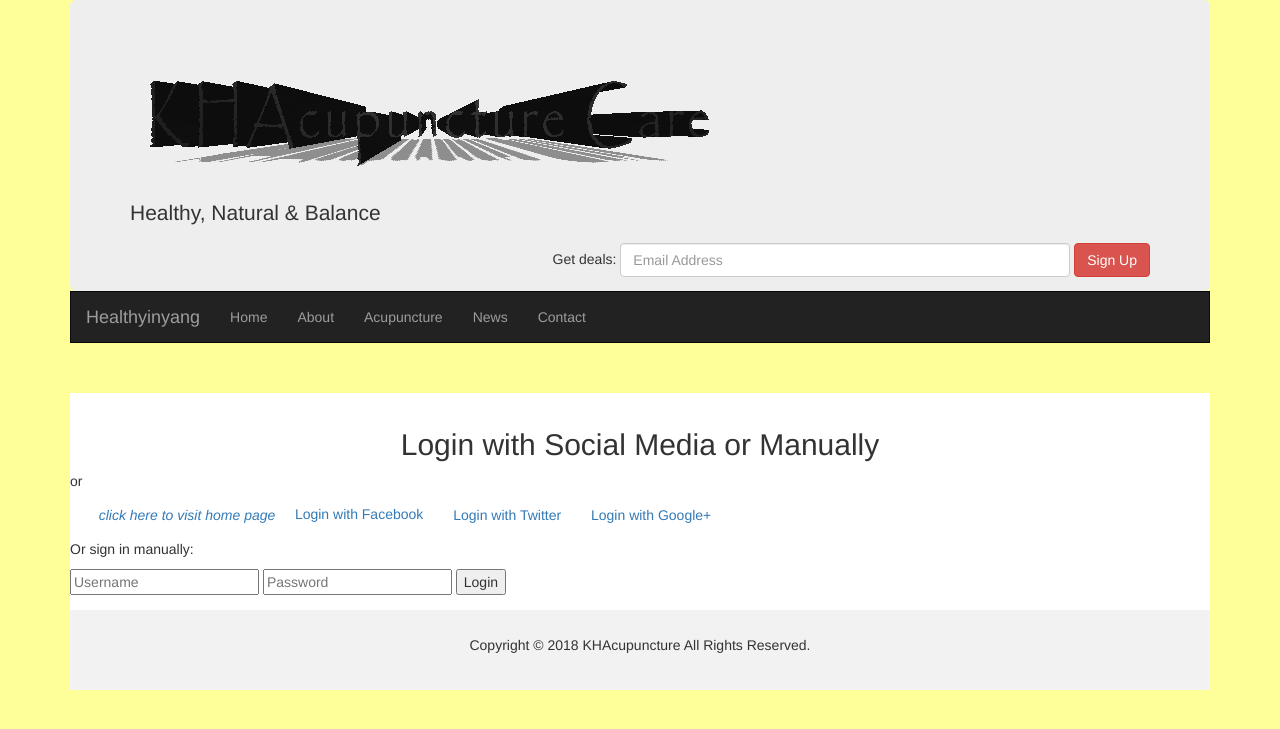
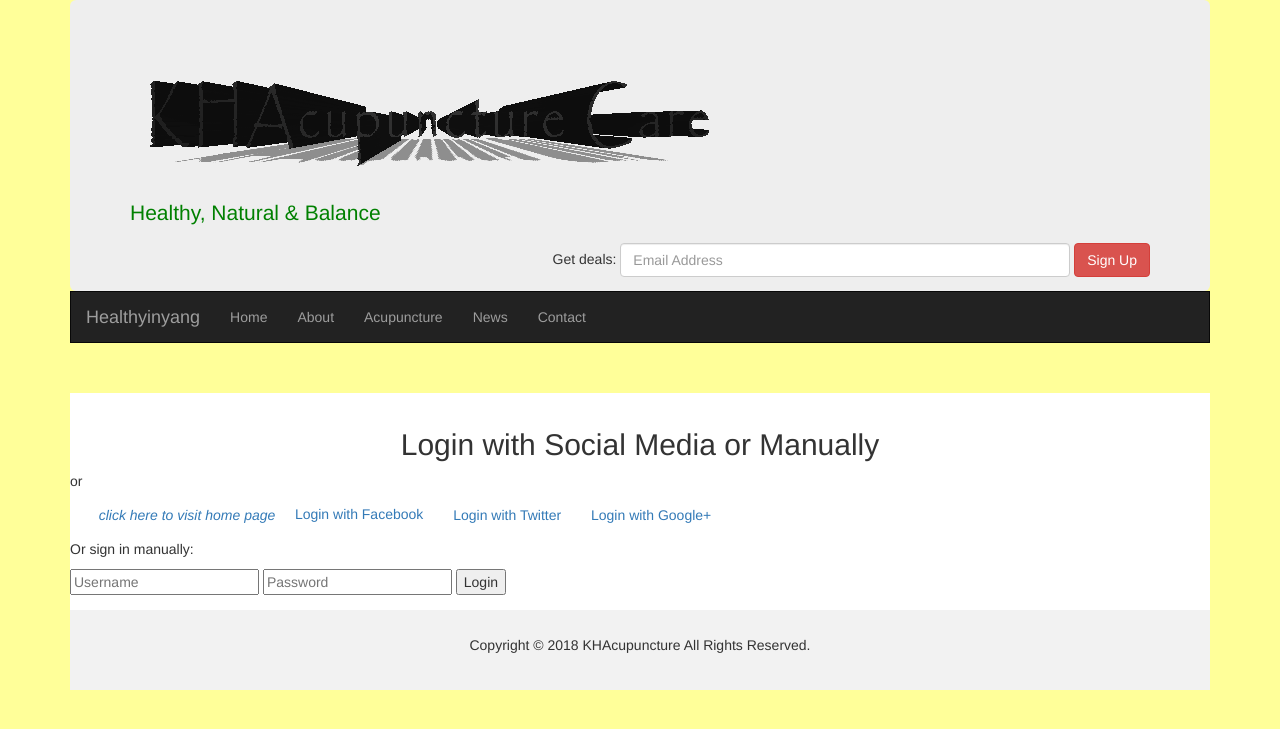
Before and after one commit to HongfengCai/khacupuncture, a Jekyll site: the page built from contact.html, in a window 1280 px wide. Shown: the top 729 px of the page. Built offline with Jekyll 4.4.1, drawn with Linux system fonts in a browser that asks for light colours.

```diff
--- a/_includes/head.html
+++ b/_includes/head.html
@@ -3,7 +3,7 @@
 
     <meta charset="utf-8">
     <meta name="viewport" content="width=device-width, initial-scale=1">
-
+    <link rel="icon" href="{{ site.baseurl }}/img/favicon.png">
     <link rel="stylesheet" href="https://maxcdn.bootstrapcdn.com/bootstrap/3.3.7/css/bootstrap.min.css">
     <link rel="stylesheet" href="{{ site.baseurl }}/styles/override-styles.css"> <!-- styles written to override certain parts of the bootstrap -->
 
--- a/_includes/header.html
+++ b/_includes/header.html
@@ -1,7 +1,7 @@
 <div class="jumbotron">
   <div>
     <img src="img/logo.png"/>
-    <p>Healthy, Natural &amp; Balance</p>
+    <p class="sub-title">Healthy, Natural &amp; Balance</p>
     <section class="search-box">
       <form class="form-inline">Get deals:
         <input type="email" class="form-control" size="50" placeholder="Email Address">
--- a/contact.html
+++ b/contact.html
@@ -3,7 +3,6 @@ layout: default
 title: Contact
 ---
 
-<form action="/action_page.php">
     <div class="row">
         <h2 style="text-align:center">Login with Social Media or Manually</h2>
             <div class="vl">
@@ -29,4 +28,3 @@ title: Contact
                 <input type="submit" value="Login">
             </div>
     </div>
-</form>
--- a/styles/override-styles.css
+++ b/styles/override-styles.css
@@ -26,3 +26,6 @@ body {
     background-color: #ffffff;
     padding: 15px;
 }
+.sub-title{
+    color:green;
+}
```
Also changed, not shown: news.html (+7 -1 lines).
